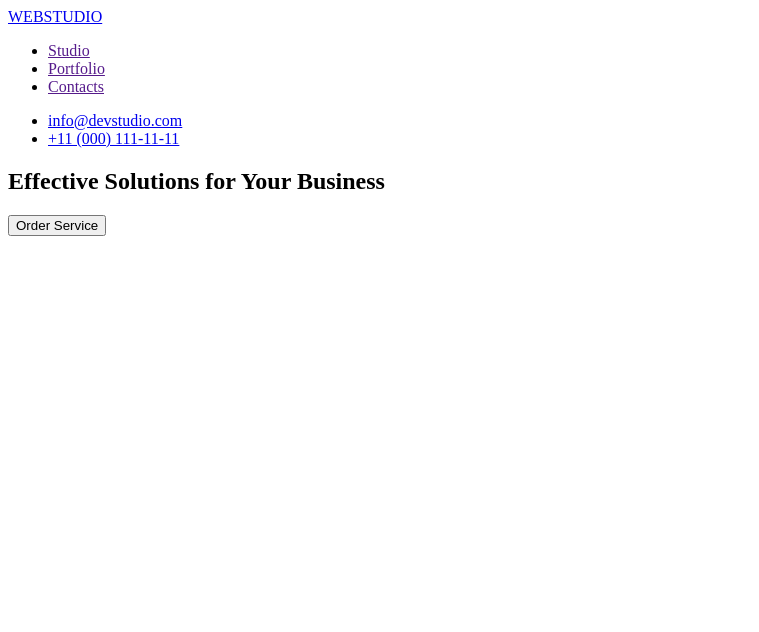
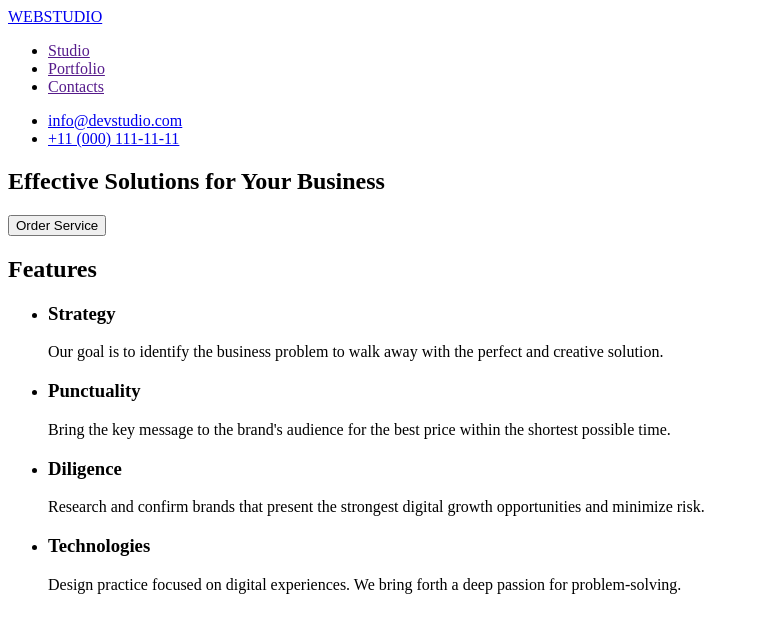
Before and after one commit to Stee1Lemon/goit-markup-hw-01, a plain HTML site: page index.html in a window 1280 px wide. Shown: the whole page, without its empty margins (0-759 px from the left). Drawn offline with Linux system fonts and the light colour scheme.

Commit message:
section-features

```diff
--- a/index.html
+++ b/index.html
@@ -26,6 +26,39 @@
         <h1>Effective Solutions for Your Business</h1>
         <button>Order Service</button>
       </section>
+      <section>
+        <h2>Features</h2>
+        <ul>
+          <li>
+            <h3>Strategy</h3>
+            <p>
+              Our goal is to identify the business problem to walk away with the
+              perfect and creative solution.
+            </p>
+          </li>
+          <li>
+            <h3>Punctuality</h3>
+            <p>
+              Bring the key message to the brand's audience for the best price
+              within the shortest possible time.
+            </p>
+          </li>
+          <li>
+            <h3>Diligence</h3>
+            <p>
+              Research and confirm brands that present the strongest digital
+              growth opportunities and minimize risk.
+            </p>
+          </li>
+          <li>
+            <h3>Technologies</h3>
+            <p>
+              Design practice focused on digital experiences. We bring forth a
+              deep passion for problem-solving.
+            </p>
+          </li>
+        </ul>
+      </section>
     </main>
   </body>
 </html>
```
